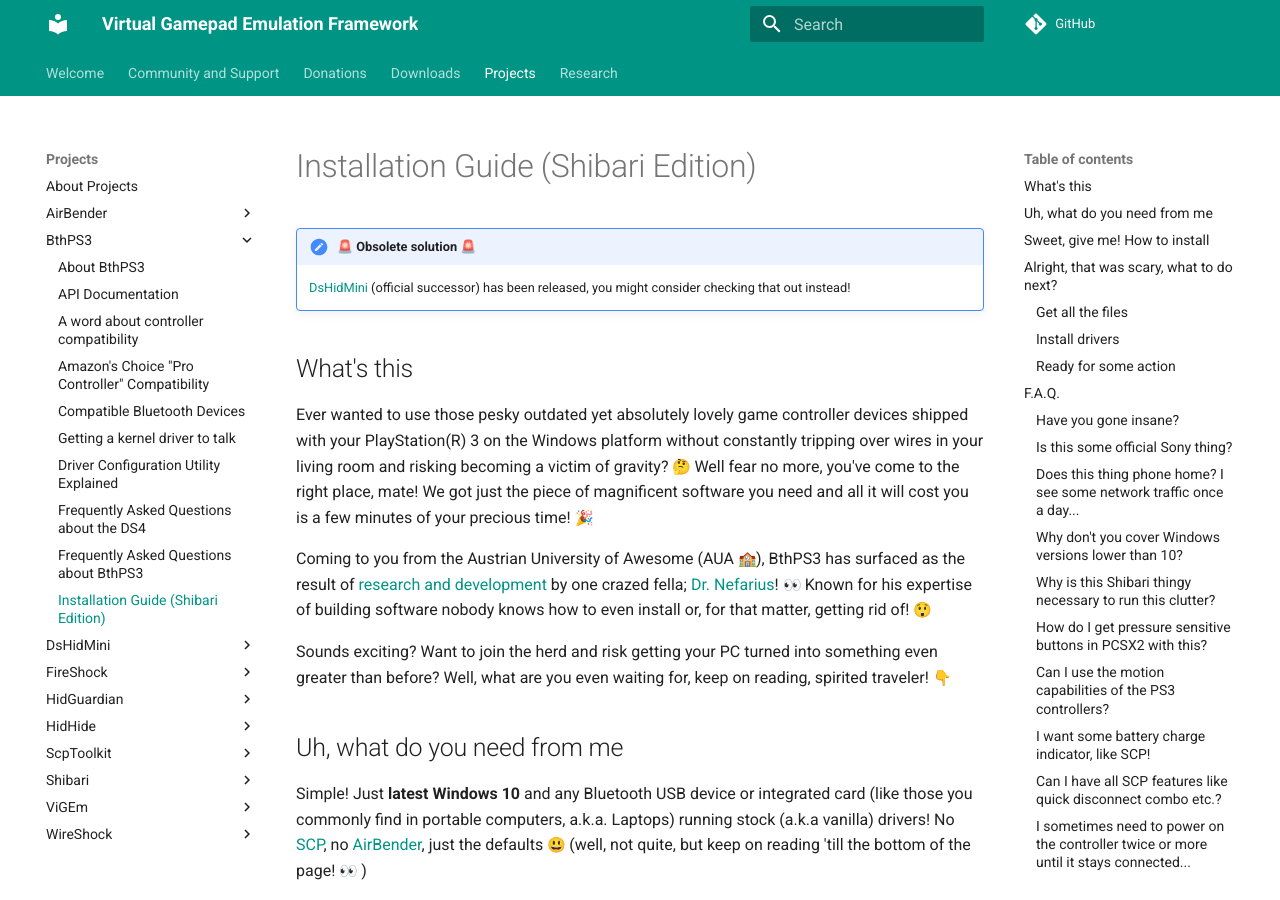
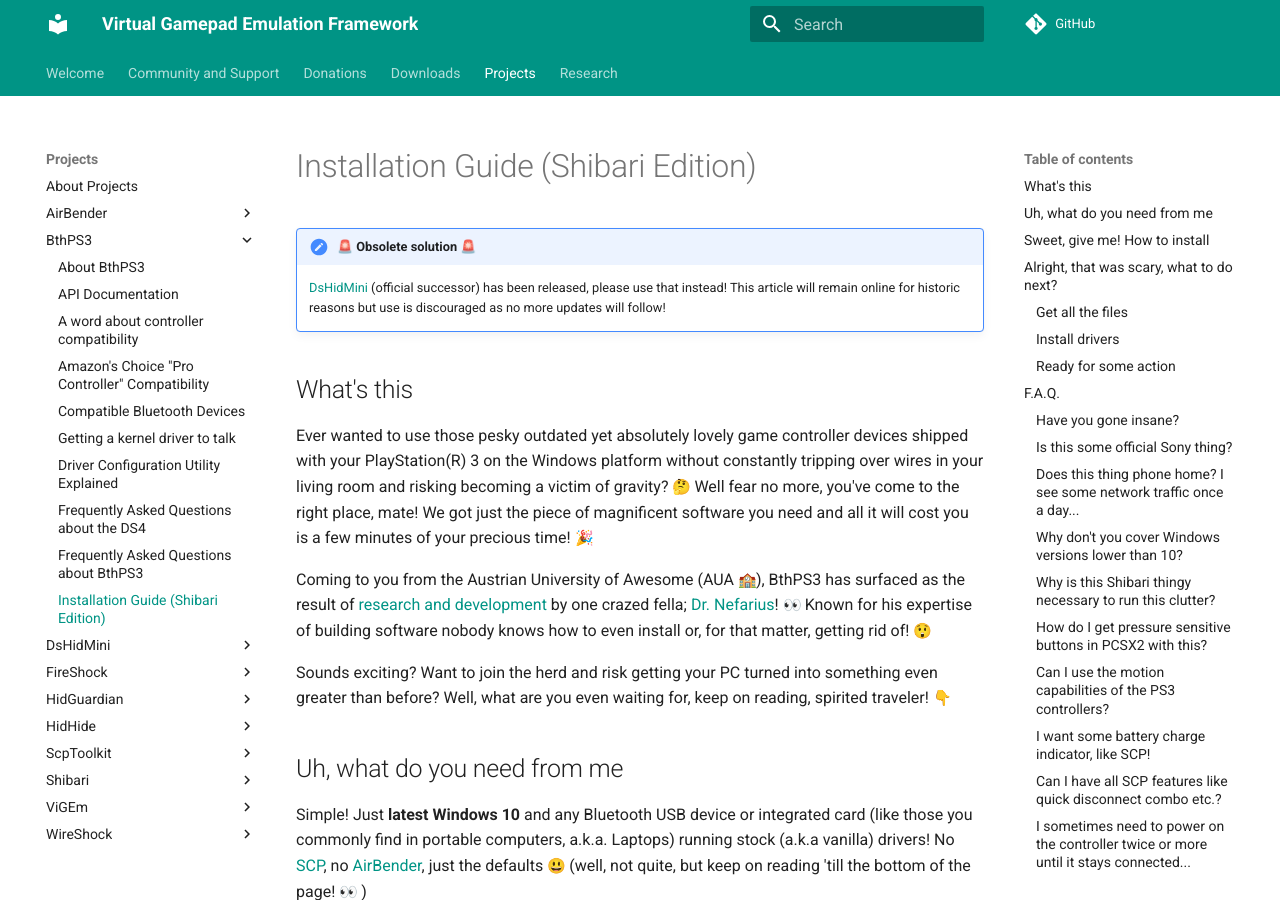
Before and after one commit to nefarius/ViGEm.github.io, an MkDocs documentation site: the page built from docs/projects/BthPS3/Installation-Guide-Shibari-Edition.md, in a window 1280 px wide and 900 px high. Built offline with MkDocs 1.6.1 and Material for MkDocs 9.7.7, drawn with Linux system fonts in a browser that asks for light colours; emoji names are drawn with the system emoji font; comment, search, counter and statistics services are not loaded; some of the changed text lies outside the part shown.

Commit message:
Reworked deprecation warning

```diff
--- a/docs/projects/BthPS3/Installation-Guide-Shibari-Edition.md
+++ b/docs/projects/BthPS3/Installation-Guide-Shibari-Edition.md
@@ -1,7 +1,7 @@
 # Installation Guide (Shibari Edition)
 
 !!! attention "🚨 Obsolete solution 🚨"
-    [DsHidMini](https://vigem.org/projects/DsHidMini/) (official successor) has been released, you might consider checking that out instead!
+    [DsHidMini](https://vigem.org/projects/DsHidMini/) (official successor) has been released, please use that instead! This article will remain online for historic reasons but use is discouraged as no more updates will follow!
 
 ## What's this
 
@@ -82,7 +82,9 @@
 
 ### Why is this Shibari thingy necessary to run this clutter?
 
-I have plans for getting completely rid of this requirement, but that requires additional drivers which I've started working on but currently don't have the drive or capacity to deal with. Maybe if support and interest from the community rises above a certain threshold I'll tackle that topic some day again!
+~~I have plans for getting completely rid of this requirement, but that requires additional drivers which I've started working on but currently don't have the drive or capacity to deal with. Maybe if support and interest from the community rises above a certain threshold I'll tackle that topic some day again!~~
+
+No need, [use DsHidMini instead](https://vigem.org/projects/DsHidMini/) of Shibari and FireShock!
 
 ### How do I get pressure sensitive buttons in PCSX2 with this?
 
```
